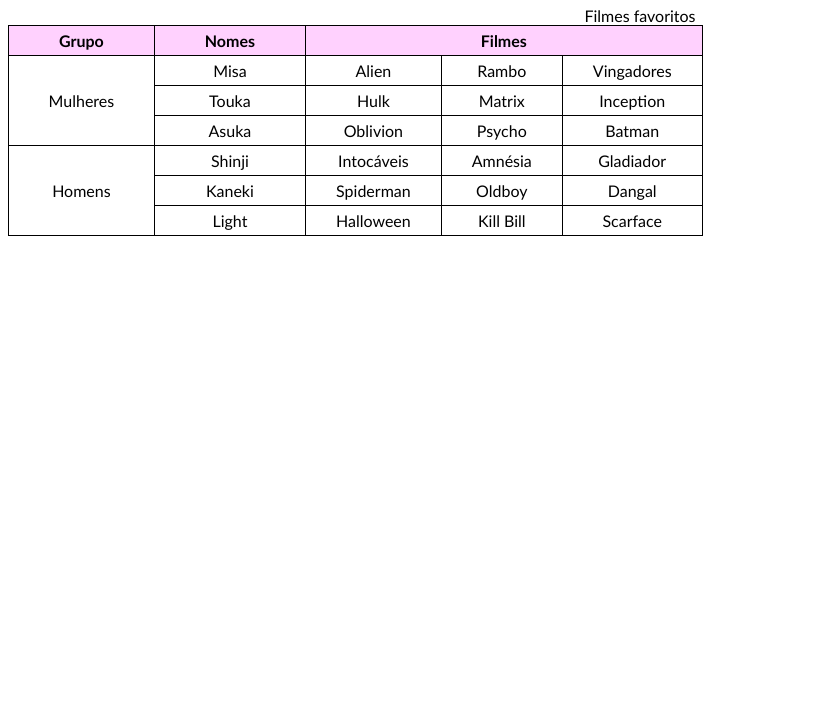
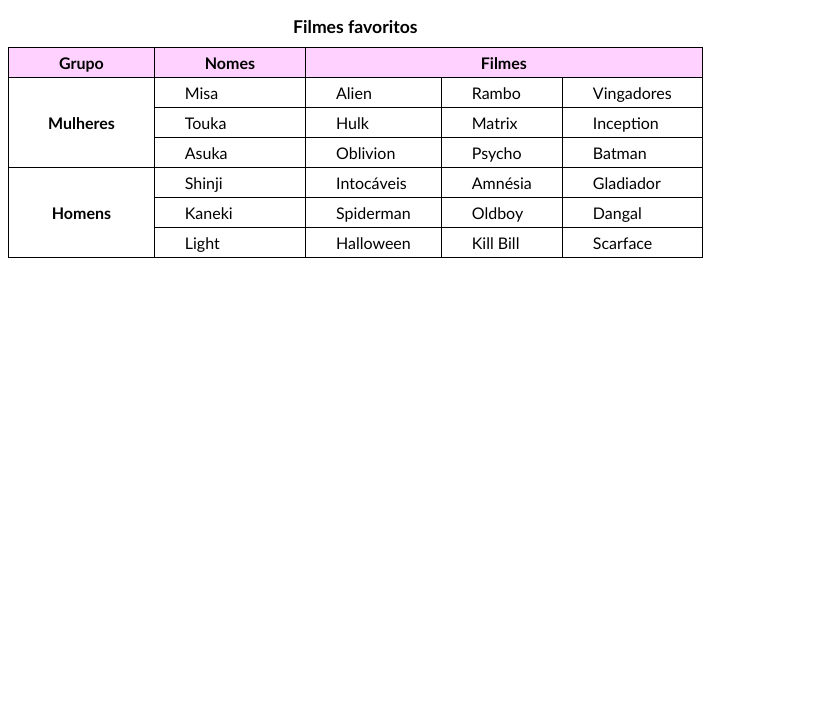
Before and after one commit to screm1n/html-css, a plain HTML site: page exercicios/ex023/tabela004.html in a window 1280 px wide. Shown: the part 76-800 px from the top of the page, without its empty margins (0-836 px from the left). Drawn offline with Linux system fonts and the light colour scheme.

Commit message:
Últimos ajustes no exercício de tabela

```diff
--- a/exercicios/ex023/tabela004.html
+++ b/exercicios/ex023/tabela004.html
@@ -7,10 +7,6 @@
     <style>
         body {
             font-family: 'Trebuchet MS', 'Lucida Sans Unicode', 'Lucida Grande', 'Lucida Sans', Arial, sans-serif
-        }
-
-        * {
-            text-align: center;
         }
 
         table {
@@ -28,14 +24,24 @@
             border: 1px solid black;
             padding: 5px 30px 5px 30px;
         }
+
+        td.principal {
+            font-weight: bolder;
+        }
+
+        caption {
+            font-size: 1.1em;
+            padding: 10px;
+            font-weight: bolder;
+        }
     </style>
 </head>
 <body>
     <h1>Exercício de Tabelas</h1>
-    <caption>
-        Filmes favoritos
-    </caption>
     <table>
+        <caption>
+            Filmes favoritos
+        </caption>
         <thead>
             <tr>
                 <th>Grupo</th>
@@ -45,7 +51,7 @@
         </thead>
         <tbody>
             <tr>
-                <td rowspan="3" style="text-align: center;">Mulheres</td>
+                <td rowspan="3" style="text-align: center;" class="principal">Mulheres</td>
                 <td>Misa</td>
                 <td>Alien</td>
                 <td>Rambo</td>
@@ -66,7 +72,7 @@
         </tbody>
         <tbody>
             <tr>
-                <td rowspan="3" style="text-align: center;">Homens</td>
+                <td rowspan="3" style="text-align: center;" class="principal">Homens</td>
             <td>Shinji</td>
             <td>Intocáveis</td>
             <td>Amnésia</td>
```
